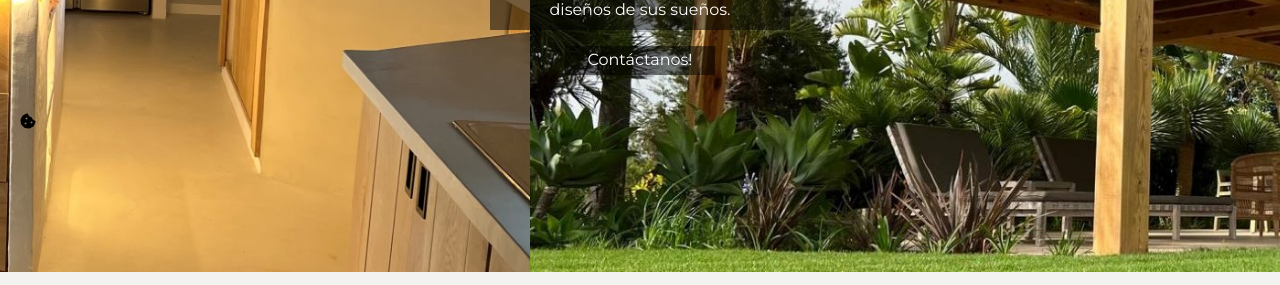
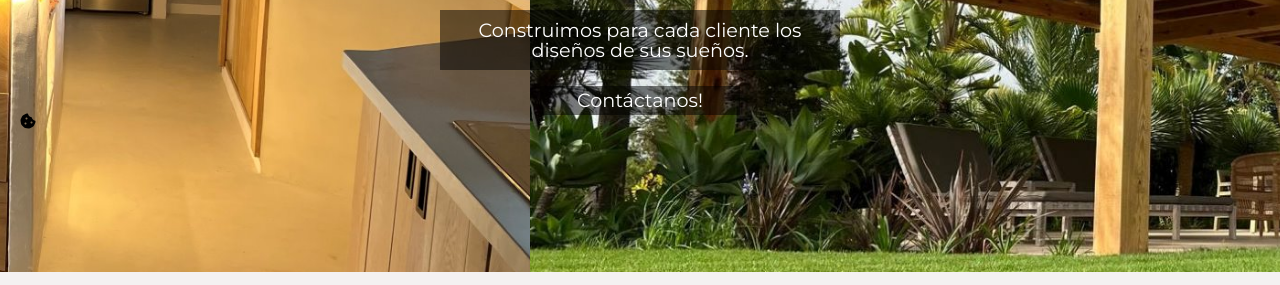
Before and after one commit to VickyBruno/CarpiteriaGorno, a plain HTML site: page index.html in a window 1280 px wide. Shown: the part 388-673 px from the top of the page. Drawn offline with Linux system fonts and the light colour scheme.

Commit message:
retoques home

```diff
--- a/style/main.css
+++ b/style/main.css
@@ -25,7 +25,7 @@ main {
 }
 /* Si quiero fijar el tamaño de la imagen. EL problema es que al tener que ajustar a una altura, se argandan para ocupar todo el espacio y "parecen" recortadas.*/
 .first-slider-section img {
-    height: 300px;
+    height: 400px;
 }
 
 .first-slider{
@@ -72,7 +72,7 @@ main {
 /*Titulos del Slider*/
 .inicio {
     position: absolute;
-    top: 60px;
+    top: 100px;
     width: 100%;
     height: 300px;
     /*border: 2px solid orange;*/
@@ -80,7 +80,7 @@ main {
 
 .presentacion {
     height: 100%;
-    padding-top: 60px;
+    padding-top: 70px;
 
     /* overflow: hidden;*/
     /*border: 2px solid yellow;*/
@@ -89,8 +89,8 @@ main {
 .titulo-inicio  {
     color:white;
     text-align: center;
-
-    width: 220px;
+    font-size: 180%;
+    width: 340px;
     margin: auto;
     margin-bottom: 2rem;
     padding: 0.5rem;
@@ -104,15 +104,15 @@ main {
     color: white;
     background-color: rgba(0, 0, 0, 0.5);
     /*border: solid 2px blue;*/
-    width: 180px;
+    width: 250px;
     margin: auto;
     margin-bottom: 1rem;
-    padding: 0.2rem;
-    font-size: xx-small;
+    padding: 0.4rem;
+    font-size: 90%;
     animation-name: slide-ToRight;
     animation-duration: 1.5s;
     text-align: center;
-    line-height: 12px;
+    line-height: 18px;
 }
 
 .contacto-inicio {
@@ -120,10 +120,10 @@ main {
     background-color: rgba(0, 0, 0, 0.5);
     /*border: solid 2px green;*/
     margin: auto;
-    padding: 0.2rem;
-    width: 70px;
+    padding: 0.4rem;
+    width: 130px;
     line-height: 10px;
-    font-size: xx-small;
+    font-size: 90%;
     animation-name: slide-ToRight;
     animation-duration: 2.5s;
     text-align: center;
@@ -187,6 +187,7 @@ main {
 
 .presentacion-palabras p {
     font-weight: bolder;
+    font-size: 100%;
     color: rgba(0, 0, 0, 0.7);
     padding: 0.5rem;
     display: flex;
@@ -404,7 +405,7 @@ label {
 
 .cookie {
     position: absolute;
-    top: 300px;
+    top: 380px;
     left:20px;
     /*border: solid 2px yellow;*/
     color: black;
@@ -442,23 +443,23 @@ label {
     }
 
     .titulo-inicio {
-        width: 300px;
-        font-size: x-large ;
+        width: 420px;
+        font-size: 220% ;
         padding: 0.9rem;
     }
 
     .texto-inicio {
 
-        font-size: small;
-        width: 220px;
+        font-size: 100%;
+        width: 330px;
         line-height: 20px;
-        padding: 0.4rem;
+        padding: 0.5rem;
     }
 
     .contacto-inicio {
-        font-size: small;
-        width: 110px;
-        padding: 0.4rem;
+        font-size: 100%;
+        width: 150px;
+        padding: 0.5rem;
 
 
     }
@@ -584,15 +585,15 @@ label {
 
     .texto-inicio {
 
-        font-size: medium;
-        width: 300px;
+        font-size: 120%;
+        width: 400px;
         padding: 0.6rem;
 
     }
 
     .contacto-inicio {
-        font-size: medium;
-        width: 150px;
+        font-size: 120%;
+        width: 200px;
         padding: 0.6rem;
 
 
```
